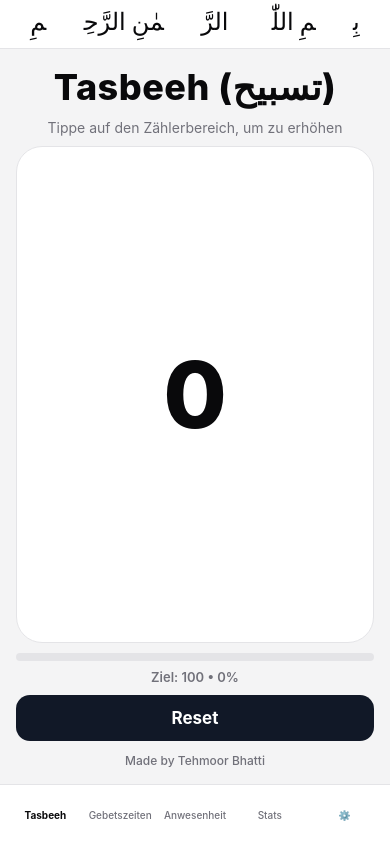
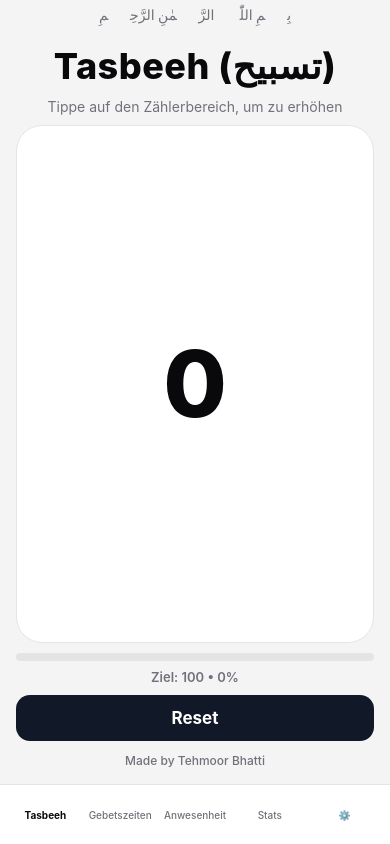
Before and after one commit to Tehmoor23/tasbeeh-app-new, a React Native app: screen / in a window 390 px wide. Built offline with nearby package versions, Linux system fonts and the light colour scheme.

Commit message:
Adjust basmala to smaller inline header text

```diff
--- a/App.js
+++ b/App.js
@@ -823,9 +823,7 @@ export default function App() {
   return (
     <SafeAreaView style={[styles.safeArea, { backgroundColor: theme.bg }]}>
       <StatusBar style={isDarkMode ? 'light' : 'dark'} />
-      <View style={[styles.basmalaWrap, { backgroundColor: theme.card, borderBottomColor: theme.border }]}>
-        <Text style={[styles.basmalaText, { color: theme.text }]}>بِسۡمِ اللّٰہِ الرَّحۡمٰنِ الرَّحِیۡمِ</Text>
-      </View>
+      <Text style={[styles.basmalaText, { color: theme.muted }]}>بِسۡمِ اللّٰہِ الرَّحۡمٰنِ الرَّحِیۡمِ</Text>
       <Animated.View style={{ flex: 1, transform: [{ scale: themePulseAnim }] }}>{body}</Animated.View>
 
       <View style={[styles.tabBar, { backgroundColor: theme.card, borderTopColor: theme.border }]}>
@@ -845,8 +843,7 @@ export default function App() {
 
 const styles = StyleSheet.create({
   safeArea: { flex: 1 },
-  basmalaWrap: { borderBottomWidth: 1, paddingTop: 4, paddingBottom: 8, paddingHorizontal: 16 },
-  basmalaText: { textAlign: 'center', fontSize: 24, lineHeight: 36, fontFamily: Platform.select({ ios: 'Geeza Pro', default: 'serif' }) },
+  basmalaText: { textAlign: 'center', fontSize: 14, lineHeight: 20, paddingTop: 6, paddingBottom: 2, fontFamily: Platform.select({ ios: 'Geeza Pro', default: 'serif' }) },
   content: { flexGrow: 1, padding: 16, gap: 10, paddingBottom: 16 },
   headerRow: { flexDirection: 'row', justifyContent: 'center', alignItems: 'center', position: 'relative' },
   titleWrap: { flex: 1, alignItems: 'center' },
```
